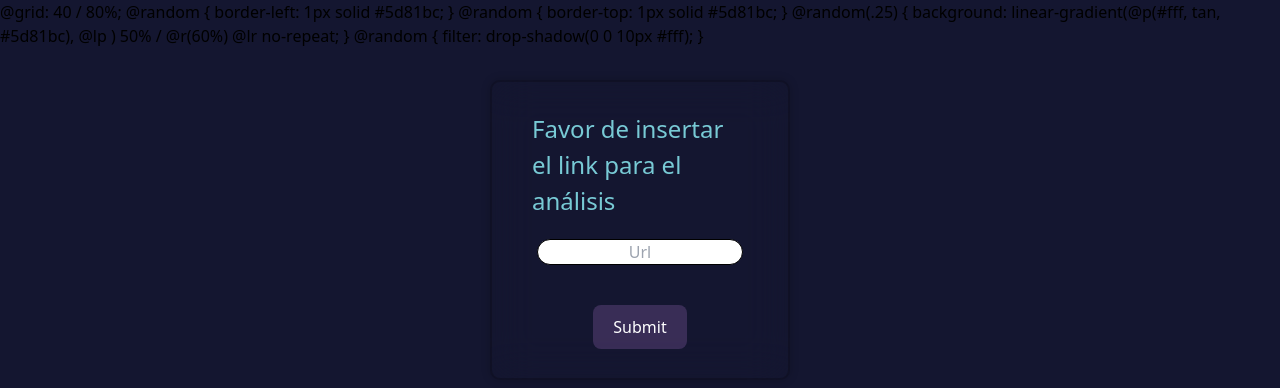
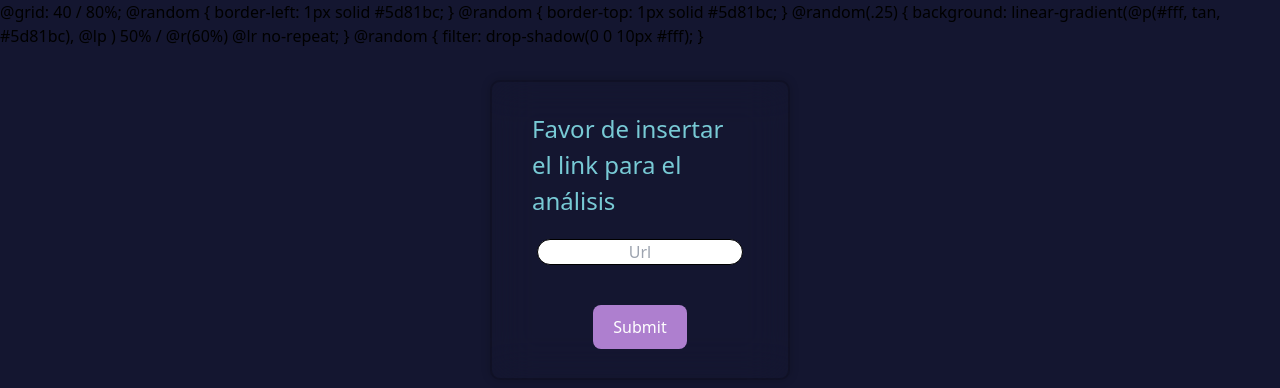
Before and after one commit to Gemini284/Proyecto-octavo, an Astro site in the folder Web-Project/: page / in a window 1280 px wide. Shown: the part 96-484 px from the top of the page. Built offline with nearby package versions, Linux system fonts and the light colour scheme; Astro itself is replaced by a stand-in of ours.

Commit message:
cambio color al botón

```diff
--- a/Web-Project/src/components/Input.astro
+++ b/Web-Project/src/components/Input.astro
@@ -29,7 +29,7 @@ h2 {
 }
 
 .button {
-    background-color: hsl(278, 77%, 74%, .2);
+    background-color: hsla(278, 92%, 80%, 0.785);
     color: white;
     border: none;
     border-radius: 8px;
```
